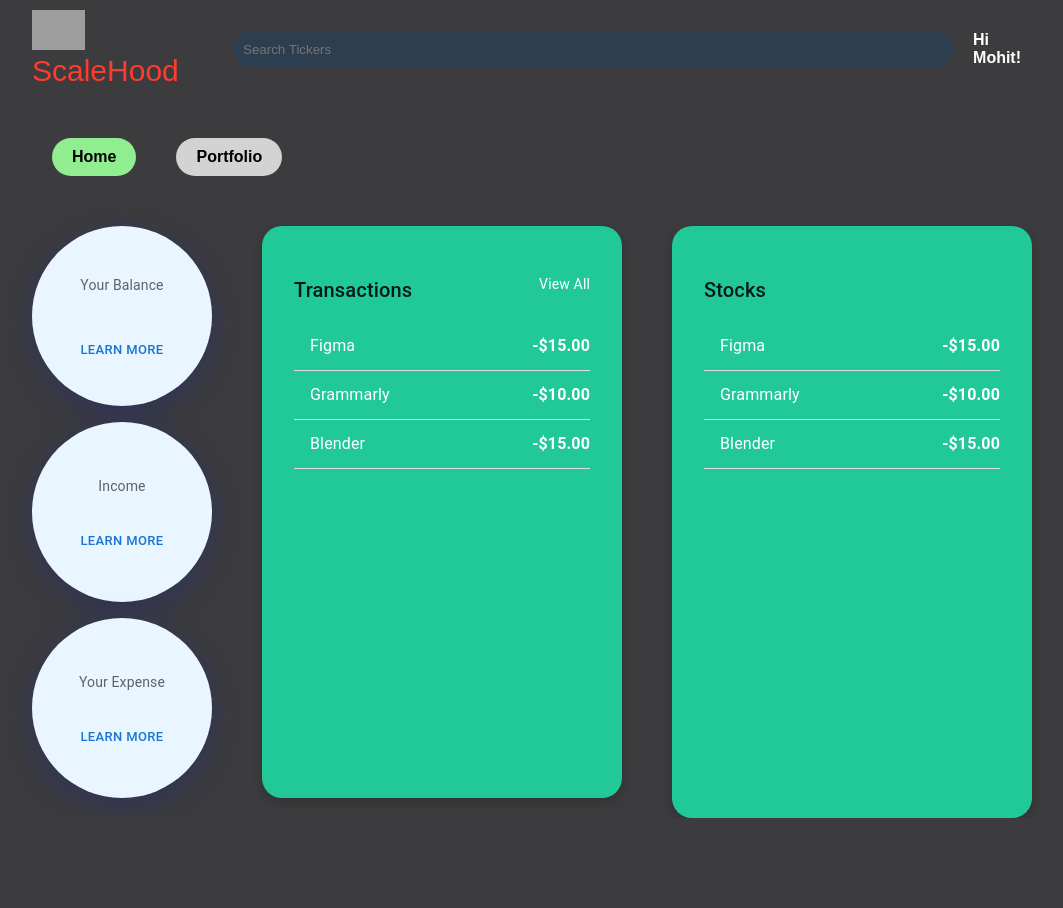
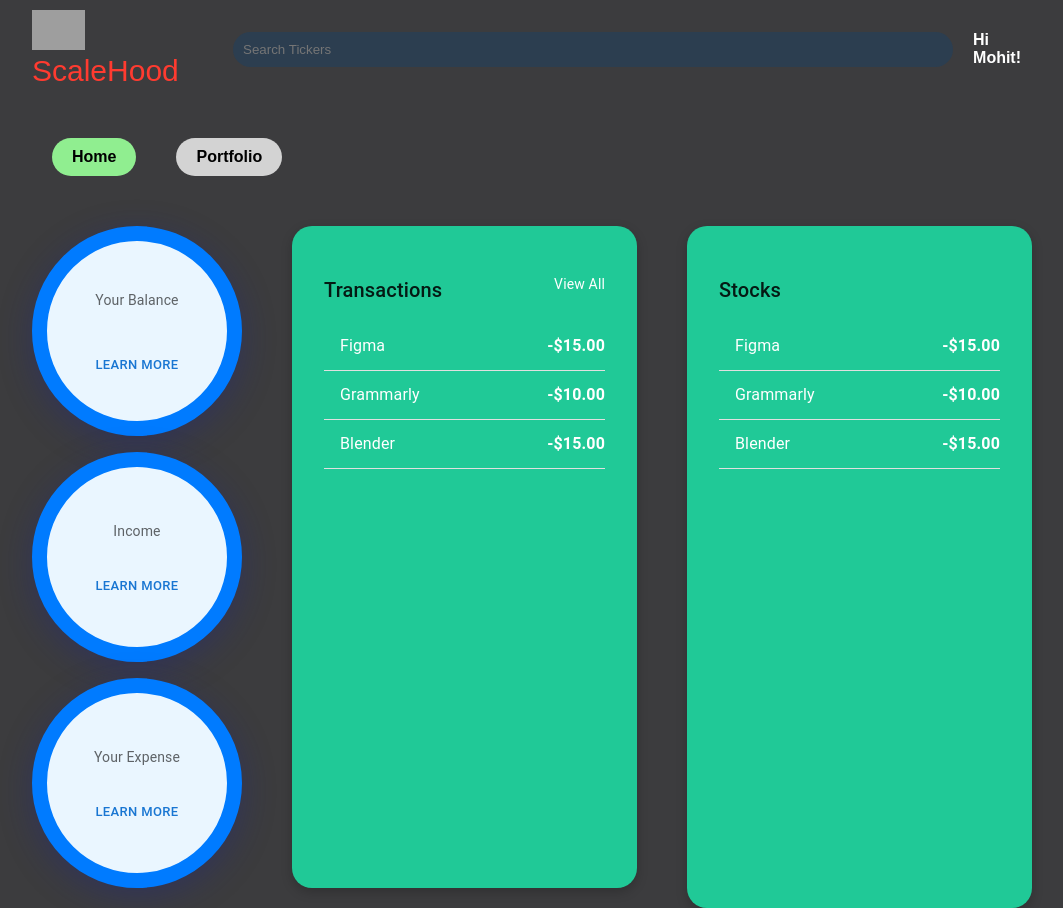
Before and after one commit to Mohit-Porwal/Basic-Stock-Trading, a React (Vite) app in the folder frontend/scalehoodUI/: page / in a window 1280 px wide. Shown: the whole page, without its empty margins (108-1171 px from the left). Before the commit the page ends 818 px from the top, so only its background shows below. Built offline with nearby package versions, Linux system fonts and the light colour scheme; grey boxes are pictures that could not be loaded.

Commit message:
Made boundaries of financial metrixs circles thicker

```diff
--- a/frontend/scalehoodUI/src/components/FinancialMetrics/BalanceCard.jsx
+++ b/frontend/scalehoodUI/src/components/FinancialMetrics/BalanceCard.jsx
@@ -23,6 +23,7 @@ export default function BalanceCard({totalBalance}) {
         alignItems: 'center',
         justifyContent: 'center',
         boxShadow: '0 8px 32px rgba(31, 38, 135, 0.37)', // Optional shadow for depth
+        border: '15px solid #007BFF',
       }}
     >
       <CardContent sx={{ textAlign: 'center' }}>
--- a/frontend/scalehoodUI/src/components/FinancialMetrics/ExpenseCard.jsx
+++ b/frontend/scalehoodUI/src/components/FinancialMetrics/ExpenseCard.jsx
@@ -20,6 +20,7 @@ export default function ExpenseCard(weekly_expense) {
       alignItems: 'center',
       justifyContent: 'center',
       boxShadow: '0 8px 32px rgba(31, 38, 135, 0.37)', // Optional shadow for depth
+      border: '15px solid #007BFF',
      }}>
       <CardContent>
         {/* Title */}
--- a/frontend/scalehoodUI/src/components/FinancialMetrics/IncomeCard.jsx
+++ b/frontend/scalehoodUI/src/components/FinancialMetrics/IncomeCard.jsx
@@ -20,6 +20,7 @@ export default function IncomeCard(weekly_income) {
       alignItems: 'center',
       justifyContent: 'center',
       boxShadow: '0 8px 32px rgba(31, 38, 135, 0.37)', // Optional shadow for depth
+      border: '15px solid #007BFF',
     }}>
       <CardContent>
         {/* Title */}
```
